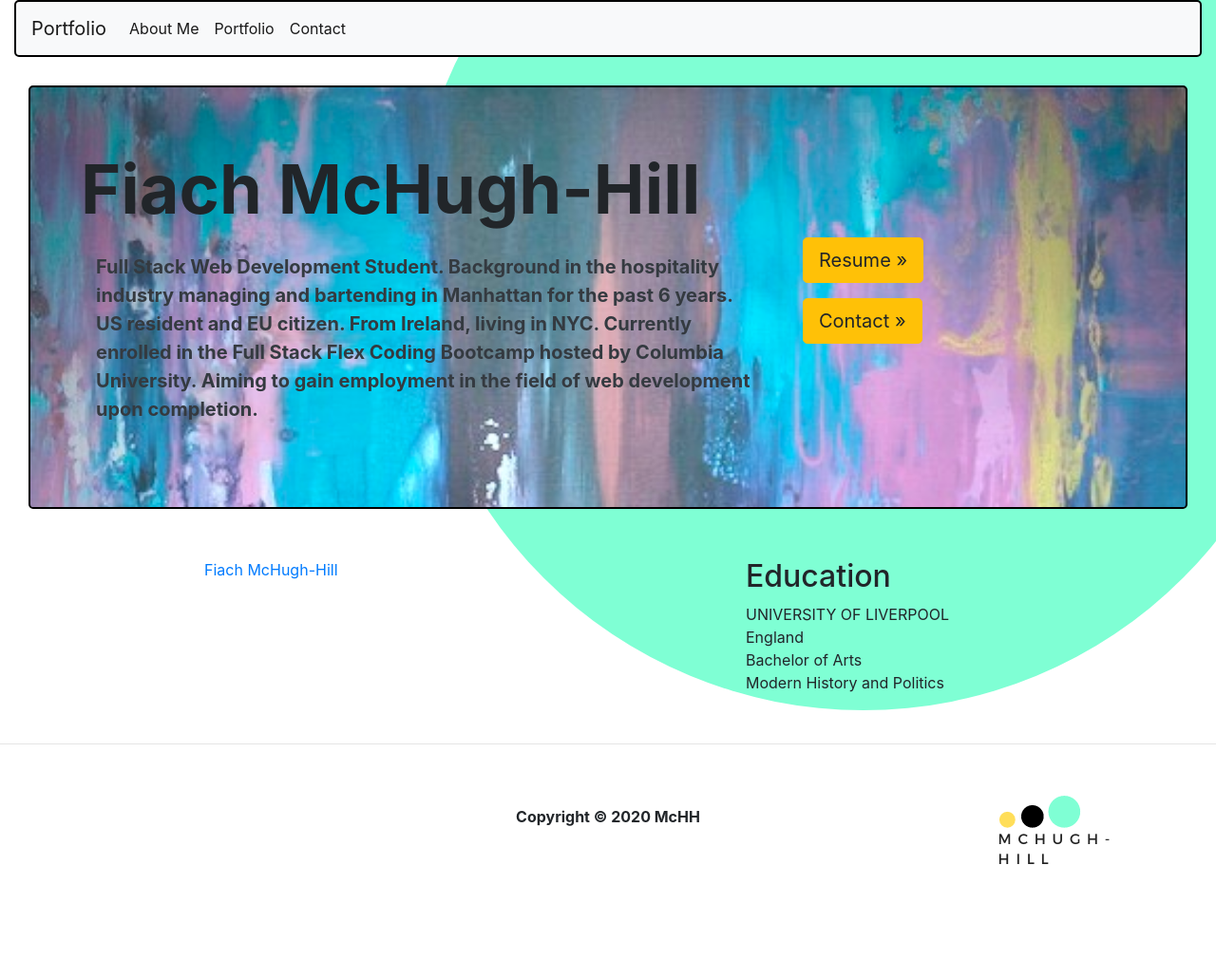
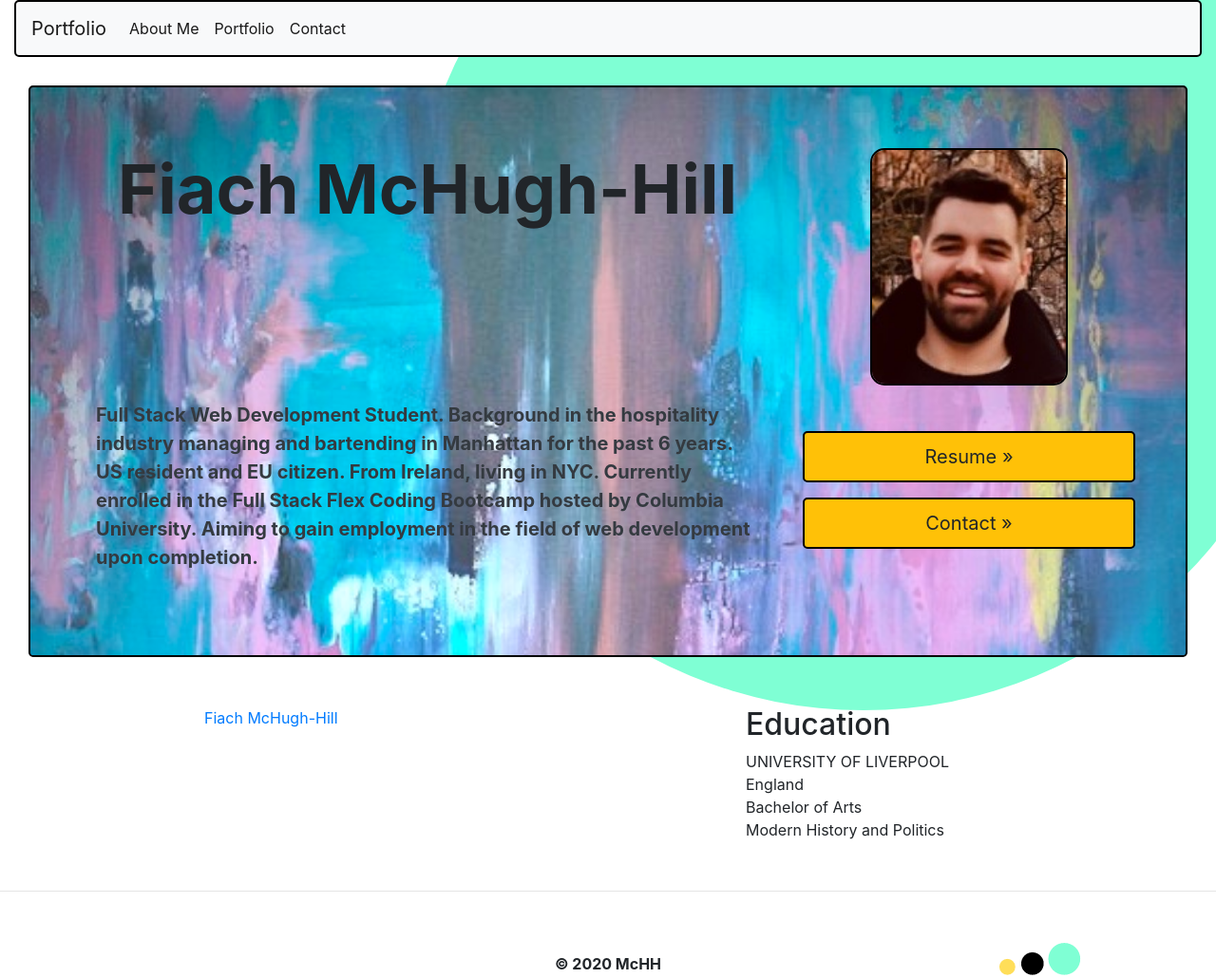
Before and after one commit to fiachmchh/My_Portfolio, a plain HTML site: page index.html in a window 1280 px wide. Shown: the top 1030 px of the page at 95% size. Before the commit the page ends 960 px from the top, so only its background shows below. Drawn offline with nearby package versions, Linux system fonts and the light colour scheme; a script that the page names is missing.

Commit message:
new app added

```diff
--- a/index.html
+++ b/index.html
@@ -13,10 +13,11 @@
         <script src="https://cdn.jsdelivr.net/npm/bootstrap@4.5.3/dist/js/bootstrap.min.js"></script>
         <script type="text/javascript" src="https://platform.linkedin.com/badges/js/profile.js" async defer></script>
         <link rel="preconnect" href="https://fonts.gstatic.com">
-        <link href="https://fonts.googleapis.com/css2?family=Montserrat:wght@300&display=swap" rel="stylesheet">
+<link href="https://fonts.googleapis.com/css2?family=Montserrat&display=swap" rel="stylesheet">
 
     </head>
     <body>
+        <div class="content">
             <div class="bg"></div>
             <header>
                 <div class="container-fluid">
@@ -51,6 +52,7 @@
                             <div class="col-md-8"><h1 class="display-3 font-weight-bold">Fiach McHugh-Hill</h1>
                             </div>
                             <div class="col-md-4">
+                                <img class="fiachimg" src="images/fiach.JPG" alt="my photo">
                             </div>
                         </div>
 
@@ -59,8 +61,10 @@
                                 <p class="p-3 mb-2 text-dark font-weight-bold">Full Stack Web Development Student. Background in the hospitality industry managing and bartending in Manhattan for the past 6 years. US resident and EU citizen. From Ireland, living in NYC. Currently enrolled in the Full Stack Flex Coding Bootcamp hosted by Columbia University. Aiming to gain employment in the field of web development upon completion.</p>
                             </div>
                             <div class="col-md-4">
-                            <p><a class="btn btn-warning btn-lg" href="assets/F.McHugh-Hill Resume.pdf" role="button">Resume &raquo;</a></p>
-                            <p><a class="btn btn-warning btn-lg" href="contact.html" role="button">Contact &raquo;</a></p>
+                                <br>
+                                <br>
+                                <p><a id="btn" class="btn btn-warning btn-lg" href="assets/F.McHugh-Hill Resume.pdf" role="button">Resume &raquo;</a></p>
+                                <p><a id="btn" class="btn btn-warning btn-lg" href="contact.html" role="button">Contact &raquo;</a></p>
                             </div>
                         </div>
 
@@ -89,9 +93,12 @@
                     </div>
                   </div>
 
+
+
+          </div>
+
+              <footer class="footer">
                 <hr>
-
-              <footer>
                   <div class="container text-center">
                     <div class="row">
                         <div class="col-md-3">
@@ -100,7 +107,7 @@
                         <div class="col-md-6 font font-weight-bolder">
                             <br>
                             <br>
-                            <p>Copyright © 2020 McHH</p>
+                            <p>© 2020 McHH</p>
                         </div>
                         <div class="col-md-3">
                             <a href="#"><img id="footerlogo" src="Images/finalfinal.png" alt="McHugh-Hill Logo"></a>
--- a/style.css
+++ b/style.css
@@ -3,9 +3,28 @@
     padding: 0;
     }
 
+html, body {
+    height: 100%;
+}
+
 body {
+    display: flex;
+    flex-direction: column;
     font-family: 'Montserrat', sans-serif;
-}
+  }
+  .content {
+    flex: 1 0 auto;
+  }
+  .footer {
+    flex-shrink: 0;
+  }
+
+  h1 {
+    height: 90px;
+    line-height: 90px;
+    text-align: center;
+  }
+
 .bg {
     height: 100%;
     width: 100%;
@@ -23,12 +42,37 @@ nav {
 .jumbotron {
     margin: 30px;
 }
+
+.fiachimg {
+    /* padding: 20px; */
+    border: 2px solid black;
+    border-radius: 15px;
+    display: block;
+  margin-left: auto;
+  margin-right: auto;
+  height: 250px;
+
+}
+
 .p-3 {
     font-size: 20px;
 }
+
+#btn {
+    border: 2px solid black;
+    border-radius: 5px;
+    display: block;
+    margin-left: auto;
+  margin-right: auto;
+  padding: 10px;
+}
+
 .btn-warning {
     border: 2px solid black;
     border-radius: 5px;
+    display: block;
+    margin-left: auto;
+  margin-right: auto;
 }
 .big-banner {
     background-image: url('Images/sample-jumbotron.JPG');
@@ -53,8 +97,6 @@ nav {
 
 }
 
-/* footer{
-    position:fixed;
-    bottom:0;
-    left:0;
-   } */
+.footer{
+
+   }
```
Also changed, not shown: contact.html (+10 -3 lines), portfolio.html (+18 -7 lines), Images/audiobridgechat.png (added), Images/audiobridgemain.png (added), Images/sample-jumbotron 2.jpg (deleted), 2 other files. Lines whose indentation alone changed are shown as unchanged.
